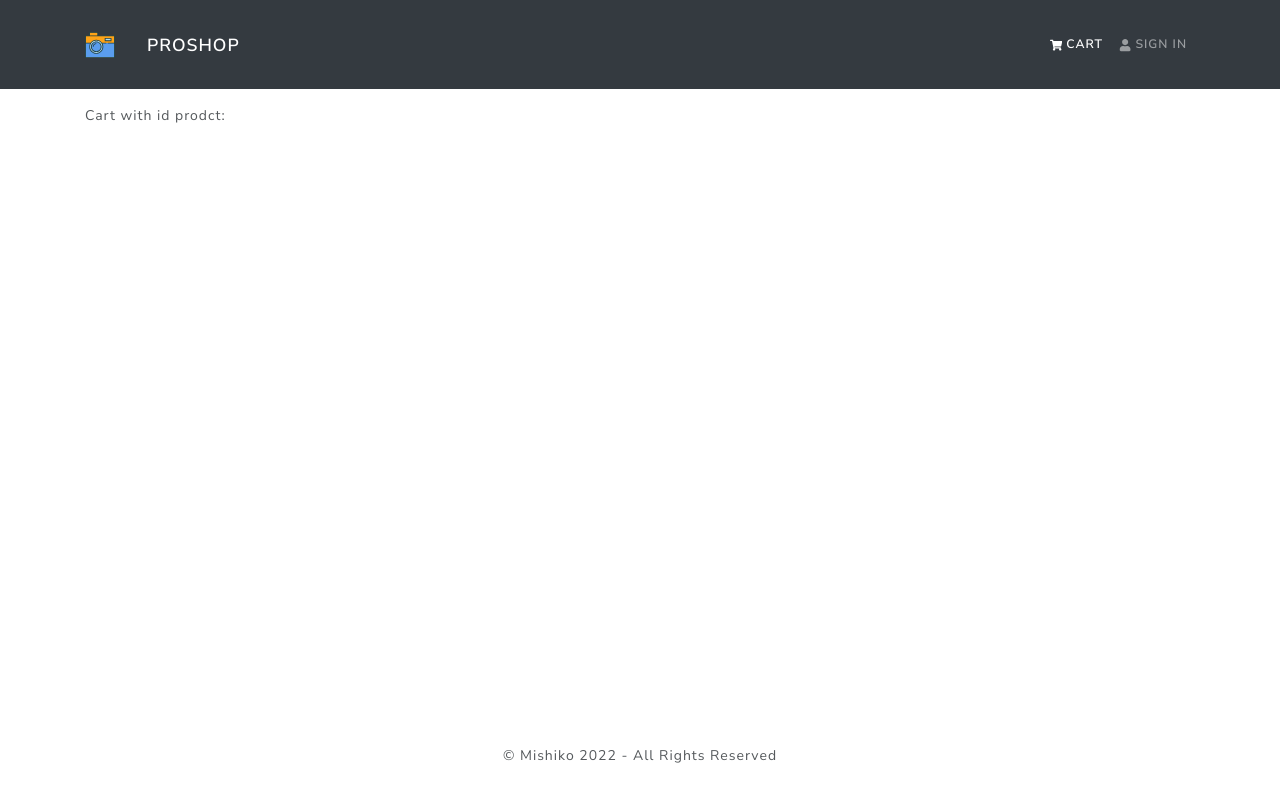
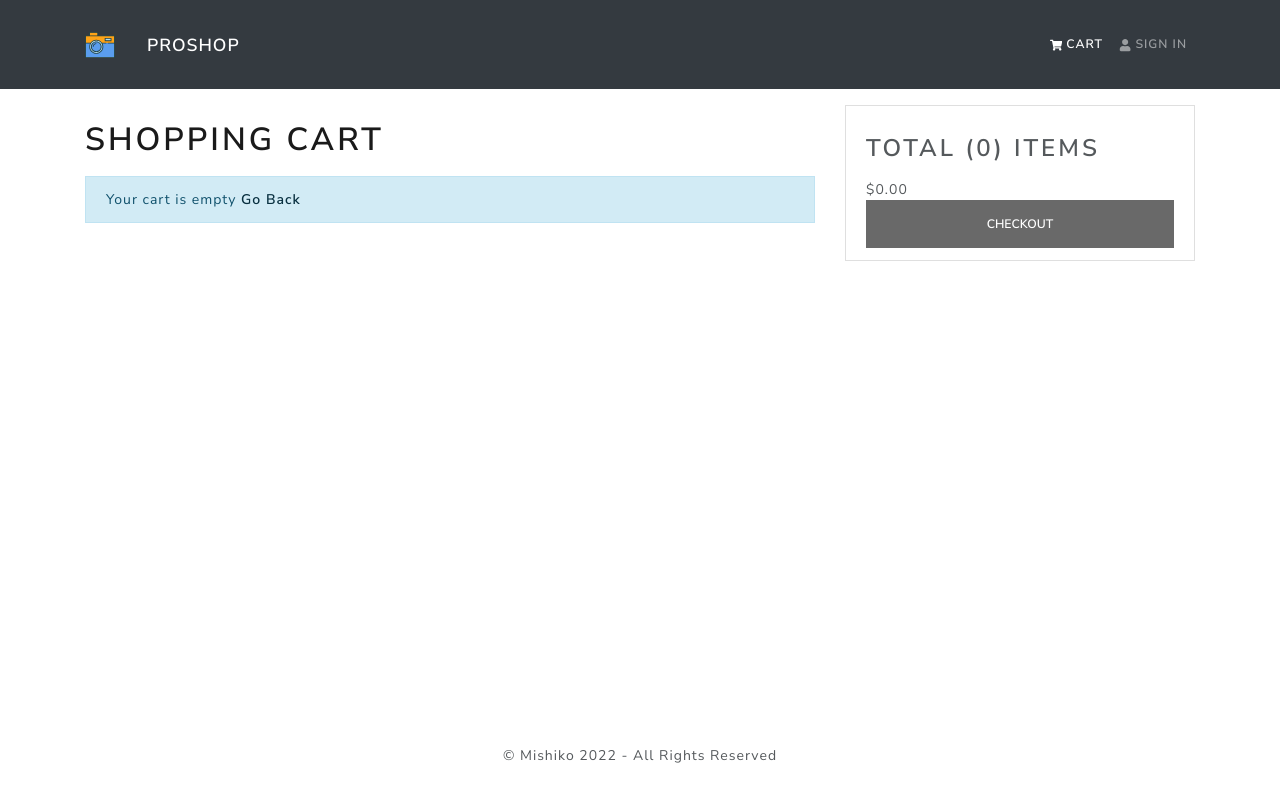
Before and after one commit to misza777/mern_app_ecommerce_traversy, a React (Vite) app in the folder frontend/: page /cart in a window 1280 px wide. Built offline with nearby package versions, Linux system fonts and the light colour scheme.

Commit message:
cart screen and functionality

```diff
--- a/frontend/src/App.css
+++ b/frontend/src/App.css
@@ -1,6 +1,22 @@
 main {
   min-height: 80vh;
 }
+
+h1 {
+  font-size: 1.8rem;
+  padding: 1rem 0;
+
+}
+
+h2 {
+  font-size: 1.4rem;
+  padding: 0.5rem 0;
+}
+
+h3 {
+  padding: 1rem 0;
+}
+
 
 .bold {
   font-weight: bold;
@@ -10,24 +26,41 @@ main {
   margin: .1em;
 }
 
-/*
-.flex-center {
-  display: flex;
-  justify-content: center;
-  align-items: center;
+.rating span {
+  margin: 0.1rem;
 }
 
-.menuIcon {
-  line-height: 100%;
-  align-self: flex-start;
-}
-.flex-center {
+/* carousel */
+.carousel-item-next,
+.carousel-item-prev,
+.carousel-item.active {
   display: flex;
-  justify-content: center;
-  align-items: center;
 }
 
-.menuIcon {
-  line-height: 100%;
-  align-self: flex-start;
-} */
+.carousel-caption {
+  position: absolute;
+  top: 0;
+}
+
+.carousel-caption h2 {
+  color: #fff;
+}
+
+.carousel img {
+  height: 300px;
+  padding: 30px;
+  margin: 40px;
+  border-radius: 50%;
+  margin-left: auto;
+  margin-right: auto;
+}
+
+.carousel a {
+  margin: 0 auto;
+}
+
+@media (max-width: 900px) {
+  .carousel-caption h2 {
+    font-size: 2.5vw;
+  }
+}
--- a/frontend/src/actions/cartActions.js
+++ b/frontend/src/actions/cartActions.js
@@ -1,6 +1,6 @@
 import React from "react";
 import axios from "axios";
-import { CART_ADD_ITEM } from "../constants/cartConstants";
+import { CART_ADD_ITEM, CART_REMOVE_ITEM } from "../constants/cartConstants";
 
 export const addToCart = (id, qty) => async (dispatch, getState) => {
   const { data } = await axios.get(`/api/products/${id}`);
@@ -18,3 +18,11 @@ export const addToCart = (id, qty) => async (dispatch, getState) => {
   //in local storage we can only store strings
   localStorage.setItem("cartItems", JSON.stringify(getState().cart.cartItems));
 };
+
+export const removeFromCart = (id) => (dispatch, getState) => {
+  dispatch({
+    type: CART_REMOVE_ITEM,
+    payload: id,
+  });
+  localStorage.setItem("cartItems", JSON.stringify(getState().cart.cartItems));
+}
--- a/frontend/src/reducers/cartReducers.js
+++ b/frontend/src/reducers/cartReducers.js
@@ -17,7 +17,10 @@ export const cartReducer = (state = { cartItems: [] }, action) => {
         return { ...state, cartItems: [...state.cartItems, item] };
       }
     case CART_REMOVE_ITEM:
-    // return { loading: false, products: action.payload };
+      return {
+        ...state,
+        cartItems: state.cartItems.filter((x) => x.product !== action.payload),
+      };
     default:
       return state;
   }
--- a/frontend/src/screens/CartScreen.jsx
+++ b/frontend/src/screens/CartScreen.jsx
@@ -1,5 +1,10 @@
 import React, { useEffect } from "react";
-import { Link, useParams, useSearchParams } from "react-router-dom";
+import {
+  useParams,
+  useSearchParams,
+  useNavigate,
+  Link,
+} from "react-router-dom";
 import { useDispatch, useSelector } from "react-redux";
 import Message from "../components/Message";
 import {
@@ -10,8 +15,10 @@ import {
   Form,
   Button,
   Card,
+  Alert,
 } from "react-bootstrap";
-import { addToCart } from "../actions/cartActions";
+import { addToCart, removeFromCart } from "../actions/cartActions";
+import { FaTrash } from "react-icons/fa";
 
 const CartScreen = () => {
   // id from useParams
@@ -20,7 +27,8 @@ const CartScreen = () => {
   //qty from url
   const [searchParams, setSearchParams] = useSearchParams();
   const qty = searchParams.get("qty") ? Number(searchParams.get("qty")) : 1;
-
+  const navigate = useNavigate();
+  //redux
   const dispatch = useDispatch();
   const cart = useSelector((state) => state.cart);
   const { cartItems } = cart;
@@ -31,15 +39,93 @@ const CartScreen = () => {
     }
   }, [dispatch, productId, qty]);
 
+  const removeFromCartHandler = (id) => {
+    dispatch(removeFromCart(id));
+  };
+
+  const checkoutHandler = () => {
+    navigate("/login?redirect=shipping");
+  };
+
   return (
-    <div>
-      Cart with id prodct:{" "}
-      {cartItems.map((x, i) => (
-        <div key={i}>
-          {x.name} {x.qty}
-        </div>
-      ))}
-    </div>
+    <Row>
+      <Col md={8}>
+        <h1>Shopping Cart</h1>
+        {cartItems.length === 0 ? (
+          <Message>
+            Your cart is empty <Alert.Link href="/">Go Back</Alert.Link>
+          </Message>
+        ) : (
+          <ListGroup variant="flush">
+            {cartItems.map((item) => (
+              <ListGroup.Item key={item.product}>
+                <Row>
+                  <Col md={2}>
+                    <Image src={item.image} alt={item.name} fluid rounded />
+                  </Col>
+                  <Col md={3} xl={4}>
+                    <Link to={`/product/${item.product}`}>{item.name}</Link>
+                  </Col>
+                  <Col md={2}>${item.price}</Col>
+                  <Col sm={3} md={3} xl={2}>
+                    <Form.Control
+                      as="select"
+                      value={item.qty}
+                      onChange={(e) =>
+                        dispatch(
+                          addToCart(item.product, Number(e.target.value))
+                        )
+                      }
+                    >
+                      {[...Array(item.countInStock).keys()].map((x) => (
+                        <option key={x + 1} value={x + 1}>
+                          {x + 1}
+                        </option>
+                      ))}
+                    </Form.Control>
+                  </Col>
+                  <Col md={2}>
+                    <Button
+                      type="button"
+                      variant="light"
+                      onClick={() => {
+                        removeFromCartHandler(item.product);
+                      }}
+                    >
+                      <FaTrash />
+                    </Button>
+                  </Col>
+                </Row>
+              </ListGroup.Item>
+            ))}
+          </ListGroup>
+        )}
+      </Col>
+      <Col md={4}>
+        <Card>
+          <ListGroup variant="flush">
+            <ListGroup.Item>
+              <h3>
+                Total ({cartItems.reduce((acc, item) => acc + item.qty, 0)})
+                items
+              </h3>
+              $
+              {cartItems
+                .reduce((acc, item) => acc + item.qty * item.price, 0)
+                .toFixed(2)}
+              <Button
+                type="button"
+                className="btn-block"
+                disabled={cartItems.length === 0}
+                onClick={checkoutHandler}
+              >
+                Checkout
+              </Button>
+            </ListGroup.Item>
+          </ListGroup>
+        </Card>
+      </Col>
+    </Row>
   );
 };
 
--- a/frontend/src/screens/ProductScreen.jsx
+++ b/frontend/src/screens/ProductScreen.jsx
@@ -1,5 +1,5 @@
 import React, { useState } from "react";
-import { Link, useNavigate } from "react-router-dom";
+import { Link, useNavigate, useParams } from "react-router-dom";
 import {
   Row,
   Col,
@@ -11,7 +11,6 @@ import {
   Form,
 } from "react-bootstrap";
 import Rating from "../components/Rating";
-import { useParams } from "react-router-dom";
 import { useEffect } from "react";
 import { useDispatch, useSelector } from "react-redux";
 import { listProductDetails } from "../actions/productActions";
```
